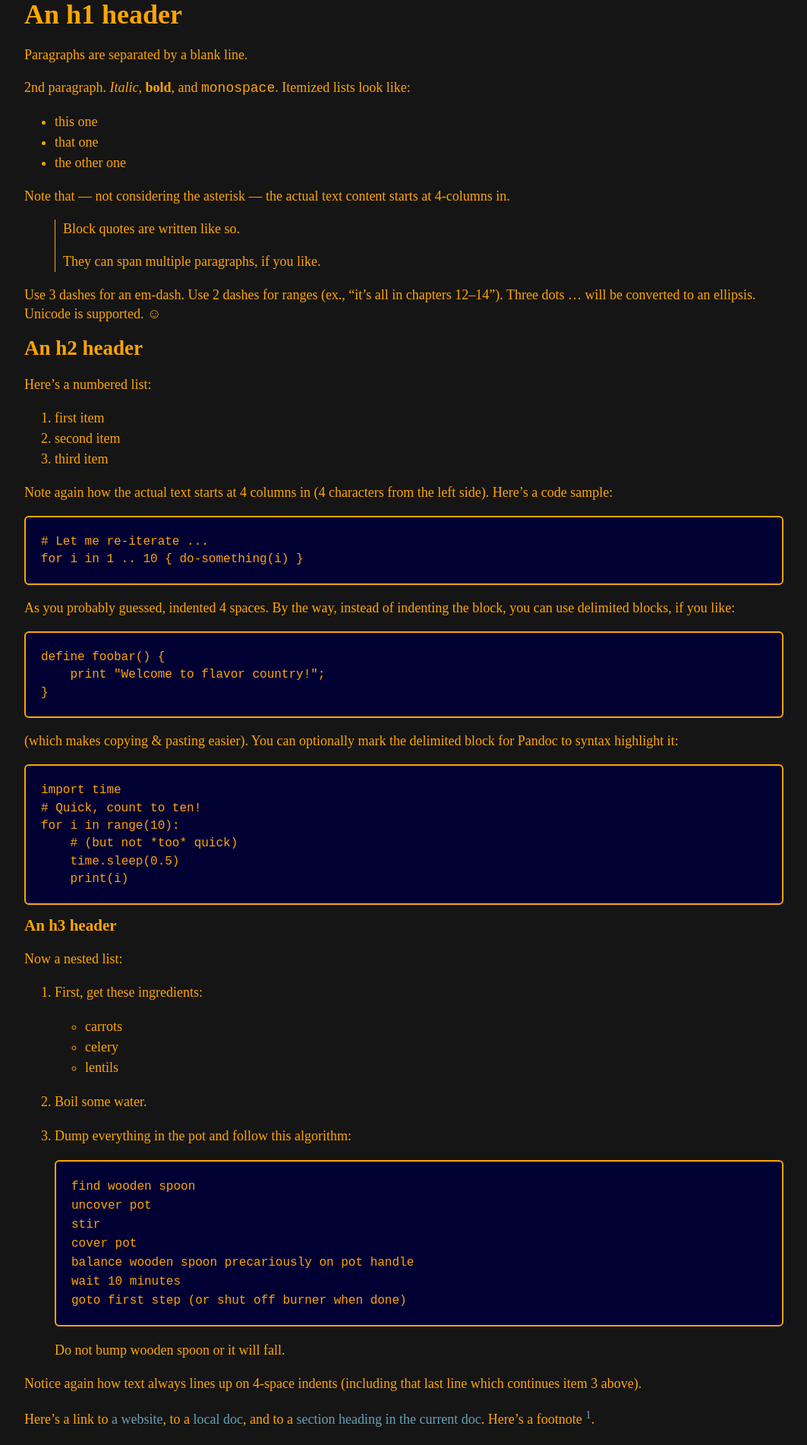
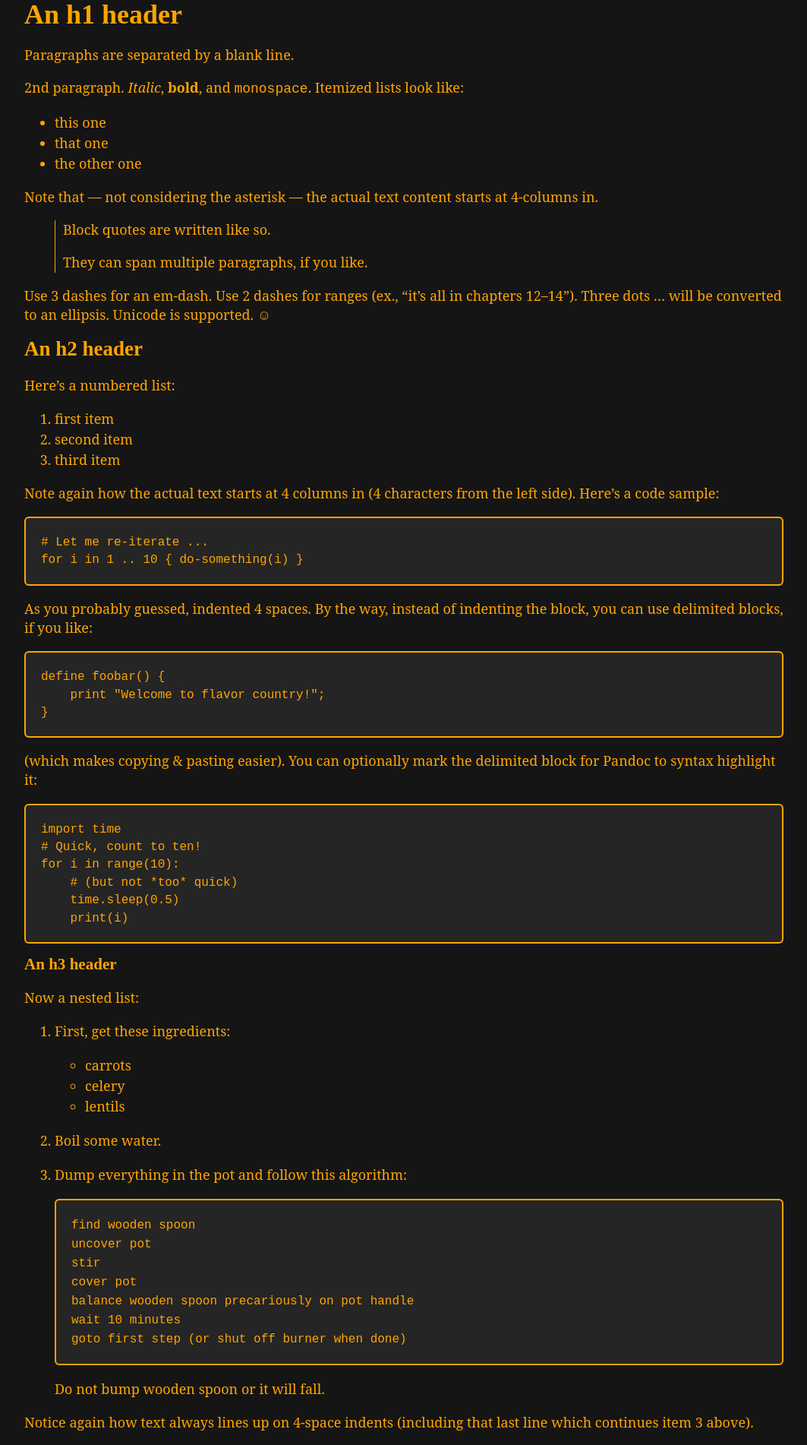
Before and after one commit to profphillips/wikibasics, a Jekyll site: the page built from test.md, in a window 1280 px wide. Shown: the top 1902 px of the page at 76% size, without its empty margins (108-1171 px from the left). Built offline with Jekyll 4.4.1, drawn with Linux system fonts in a browser that asks for light colours; our own code applies the rules of GitHub Pages for plain Markdown files.

Commit message:
Update style.scss

```diff
--- a/assets/css/style.scss
+++ b/assets/css/style.scss
@@ -28,7 +28,7 @@ $silver-chalice: #aaa;
     $color: orange; //$gallery;
     $background-color: $cod-grey;
     $pre-color: orange; //$conifer;
-    $pre-background-color: #003; //$cod-grey;
+    $pre-background-color: #252525; //$cod-grey;
     $blockquote-color: orange;
     $blockquote-background-color: $cod-grey;
     $link-color: $hippie-blue !default; //#3090f0;
@@ -37,7 +37,8 @@ $silver-chalice: #aaa;
 $container-max-width: 1000px;
 
 //$body-font-family: 'Cambria, Garamond, serif';
-$body-font-family: '"Palatino Linotype", "Book Antiqua", Palatino, serif';
+//$body-font-family: '"Palatino Linotype", "Book Antiqua", Palatino, serif';
+$body-font-family: 'serif';
 $header-font-family: 'Roboto, Arial, sans-serif';
 $pre-font-family: 'Consolas, Terminal, monospace';
 $blockquote-font-family: $body-font-family; //'Cursive';
```
